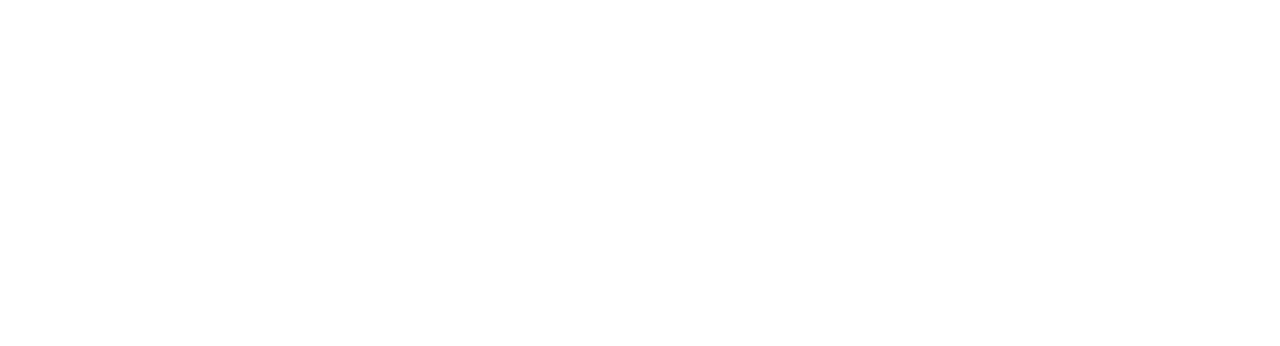
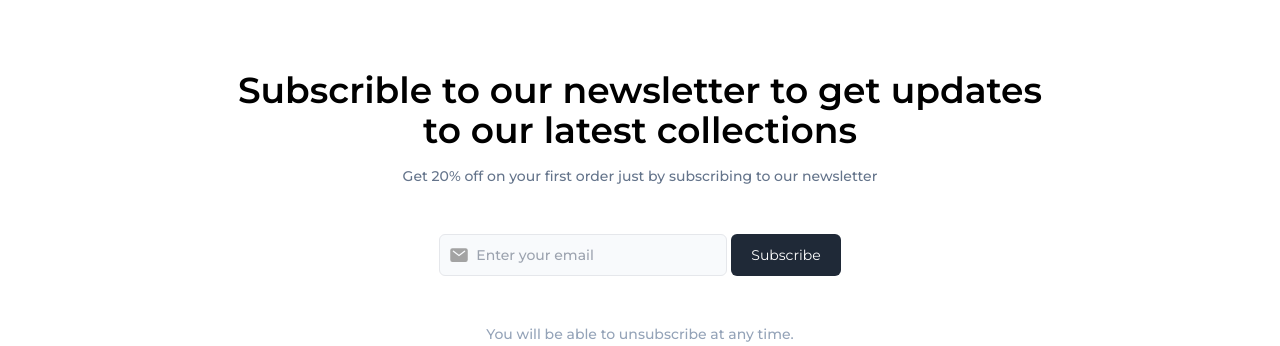
Before and after one commit to souravnub/atlas-ecommerce-website, a Next.js app: page / in a window 1280 px wide. Shown: the part 2413-2759 px from the top of the page. Before the commit the page ends 2483 px from the top, so only its background shows below. Built offline with nearby package versions, Linux system fonts and the light colour scheme.

Commit message:
made newsLetter Section for Home Page

```diff
--- a/components/layout/home/Advertisement.js
+++ b/components/layout/home/Advertisement.js
@@ -5,7 +5,7 @@
 
 const Advertisement = () => {
     return (
-        <div className="mt-24 mb-24 w-full grid grid-rows-5 md:grid-rows-none md:grid-cols-5 rounded-xl overflow-hidden">
+        <div className="mt-24 w-full grid grid-rows-5 md:grid-rows-none md:grid-cols-5 rounded-xl overflow-hidden">
             <div className="relative row-start-1 row-span-2  md:col-start-1 md:col-end-3">
                 <Image
                     src="https://images.unsplash.com/flagged/photo-1570733117311-d990c3816c47?ixlib=rb-4.0.3&ixid=MnwxMjA3fDB8MHxzZWFyY2h8MjB8fGZhc2hpb258ZW58MHwwfDB8fA%3D%3D&auto=format&fit=crop&w=600&q=60"
--- /dev/null
+++ b/components/layout/home/NewsLetter.js
@@ -0,0 +1,84 @@
+import { atom, useAtom } from "jotai";
+import Link from "next/link";
+import React, { useCallback, useEffect, useRef } from "react";
+import { IoMail } from "react-icons/io5";
+
+const emailAtom = atom("");
+const NewsLetter = () => {
+    const [email, setEmail] = useAtom(emailAtom);
+
+    const iconRef = useRef();
+
+    const validateEmail = useCallback((mail) => {
+        if (/^\w+([\.-]?\w+)*@\w+([\.-]?\w+)*(\.\w{2,3})+$/.test(mail)) {
+            return true;
+        }
+        return false;
+    }, []);
+
+    useEffect(() => {
+        if (email === "") {
+            return iconRef.current.setAttribute("data-valid", "empty");
+        }
+
+        if (validateEmail(email)) {
+            iconRef.current.setAttribute("data-valid", "true");
+        } else {
+            iconRef.current.setAttribute("data-valid", "false");
+        }
+    }, [email]);
+
+    function handleSubscribeNewsLetter(e) {
+        e.preventDefault();
+    }
+
+    return (
+        <div className="mt-24 text-center space-y-3 lg:space-y-4">
+            <h1 className="font-semibold text-2xl md:text-3xl lg:text-4xl">
+                Subscrible to our newsletter to get updates <br /> to our latest
+                collections
+            </h1>
+            <p className="font-medium text-xs  text-slate-500 lg:text-sm">
+                Get 20% off on your first order just by subscribing to our
+                newsletter
+            </p>
+            <form
+                className="text-sm py-5 flex justify-center lg:text-base lg:py-8"
+                onSubmit={handleSubscribeNewsLetter}>
+                <div className="relative">
+                    <input
+                        type="email"
+                        required
+                        className="px-2.5 pl-8 lg:pl-9 focus:outline-none lg:min-w-[18rem]  lg:py-2 placeholder:text-xs lg:placeholder:text-sm font-medium py-1.5 min-w-[15rem] border-[1.7px] rounded-md bg-slate-50"
+                        placeholder="Enter your email"
+                        aria-placeholder="enter your email"
+                        aria-required="true"
+                        onChange={(e) => setEmail(e.target.value)}
+                    />
+                    <div ref={iconRef} className="group ">
+                        <IoMail className="group-data-[valid=empty]:fill-neutral-400 absolute group-data-[valid=true]:fill-green-600 group-data-[valid=false]:fill-red-600 top-1/2 -translate-y-1/2 left-2.5 text-lg transition-colors duration-300 lg:text-xl" />
+                    </div>
+                </div>
+                <button className="ml-1 bg-gray-800 rounded-md text-white text-xs px-4 lg:text-sm lg:px-5">
+                    Subscribe
+                </button>
+            </form>
+
+            <div className="font-medium text-xs text-slate-400 lg:text-sm">
+                <span className="block">
+                    You will be able to unsubscribe at any time.
+                </span>
+                <span>
+                    Read your Privacy Policy{" "}
+                    <Link
+                        href="/"
+                        className="underline font-semibold underline-offset-1 text-gray-900">
+                        here
+                    </Link>
+                </span>
+            </div>
+        </div>
+    );
+};
+
+export default NewsLetter;
--- a/pages/index.js
+++ b/pages/index.js
@@ -1,6 +1,7 @@
 import Advertisement from "@/components/layout/home/Advertisement";
 import FeaturedProducts from "@/components/layout/home/FeaturedProducts";
 import HomePageCarousel from "@/components/layout/home/HomePageCarousel";
+import NewsLetter from "@/components/layout/home/NewsLetter";
 import PartnerBrands from "@/components/layout/home/partnerBrands";
 import ProductCategoriesSection from "@/components/layout/home/ProductCategoriesSection";
 import Services from "@/components/layout/home/Services";
@@ -15,6 +16,7 @@
             <ProductCategoriesSection />
             <FeaturedProducts />
             <Advertisement />
+            <NewsLetter />
         </div>
     );
 };
```
